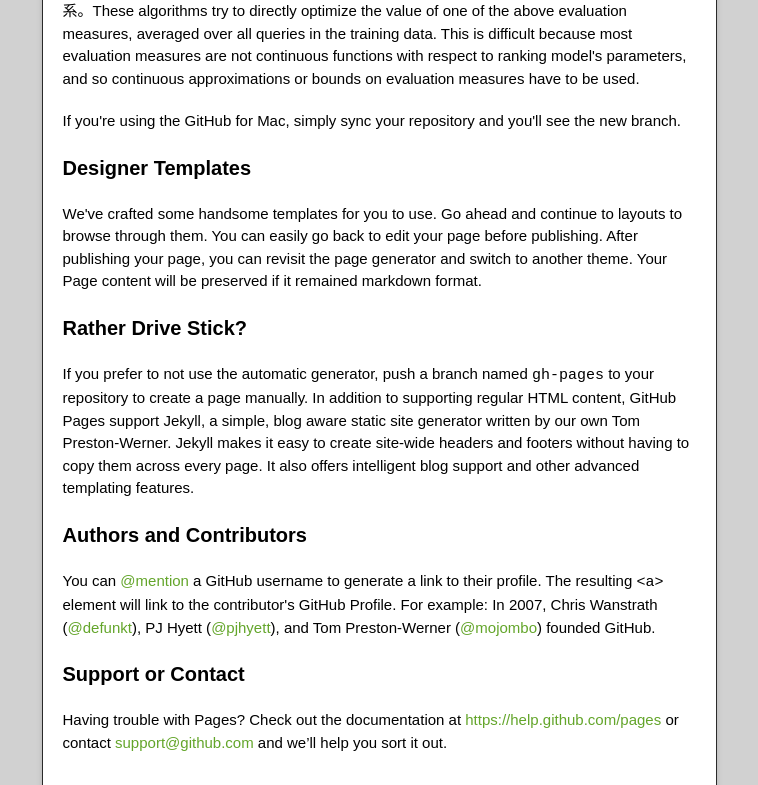
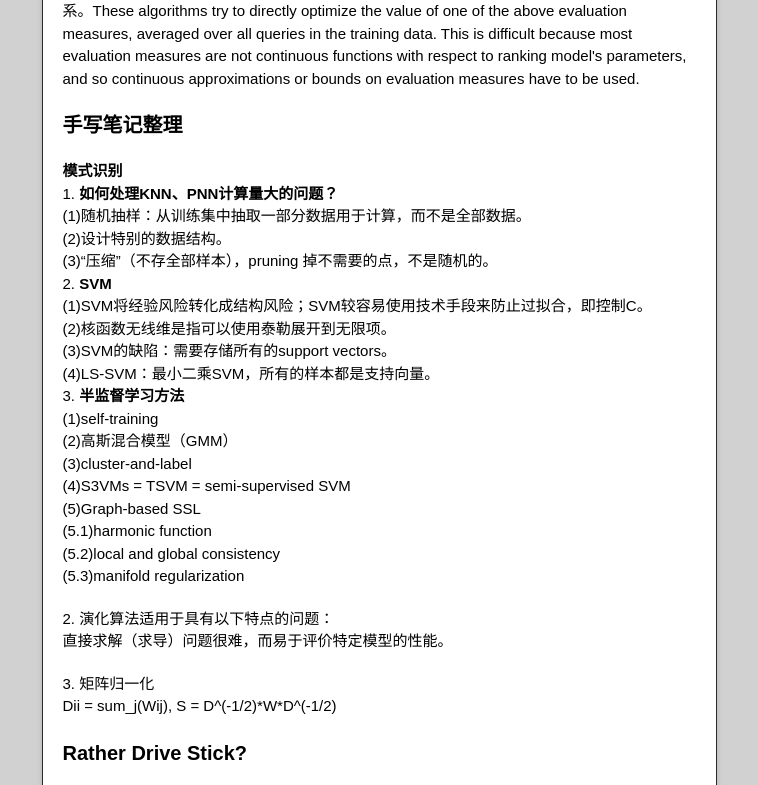
Before and after one commit to WingController/ResearchNotes, a plain HTML site: page index.html in a window 1280 px wide. Shown: the part 2199-2984 px from the top of the page, without its empty margins (261-1019 px from the left). Drawn offline with nearby package versions, Linux system fonts and the light colour scheme.

Commit message:
手写笔迹

```diff
--- a/index.html
+++ b/index.html
@@ -72,12 +72,37 @@
 $ git checkout gh-pages
 </code></pre> -->
 
-<p>If you're using the GitHub for Mac, simply sync your repository and you'll see the new branch.</p>
+<h3>
+<a id="designer-templates" class="anchor" href="#designer-templates" aria-hidden="true"><span class="octicon octicon-link"></span></a>手写笔记整理</h3>
 
-<h3>
-<a id="designer-templates" class="anchor" href="#designer-templates" aria-hidden="true"><span class="octicon octicon-link"></span></a>Designer Templates</h3>
+<p> <b>模式识别</b>
+<br />1. <b>如何处理KNN、PNN计算量大的问题？</b>
+<br />(1)随机抽样：从训练集中抽取一部分数据用于计算，而不是全部数据。
+<br />(2)设计特别的数据结构。
+<br />(3)“压缩”（不存全部样本），pruning 掉不需要的点，不是随机的。
+<br />2. <b>SVM</b>
+<br />(1)SVM将经验风险转化成结构风险；SVM较容易使用技术手段来防止过拟合，即控制C。
+<br />(2)核函数无线维是指可以使用泰勒展开到无限项。
+<br />(3)SVM的缺陷：需要存储所有的support vectors。
+<br />(4)LS-SVM：最小二乘SVM，所有的样本都是支持向量。
+<br />3. <b>半监督学习方法</b>
+<br />(1)self-training
+<br />(2)高斯混合模型（GMM）
+<br />(3)cluster-and-label
+<br />(4)S3VMs = TSVM = semi-supervised SVM
+<br />(5)Graph-based SSL
+<br />(5.1)harmonic function
+<br />(5.2)local and global consistency
+<br />(5.3)manifold regularization
+</p>
 
-<p>We've crafted some handsome templates for you to use. Go ahead and continue to layouts to browse through them. You can easily go back to edit your page before publishing. After publishing your page, you can revisit the page generator and switch to another theme. Your Page content will be preserved if it remained markdown format.</p>
+<p>2. 演化算法适用于具有以下特点的问题：
+<br />直接求解（求导）问题很难，而易于评价特定模型的性能。
+</p>
+
+<p>3. 矩阵归一化
+<br />Dii = sum_j(Wij), S = D^(-1/2)*W*D^(-1/2)
+</p>
 
 <h3>
 <a id="rather-drive-stick" class="anchor" href="#rather-drive-stick" aria-hidden="true"><span class="octicon octicon-link"></span></a>Rather Drive Stick?</h3>
```
